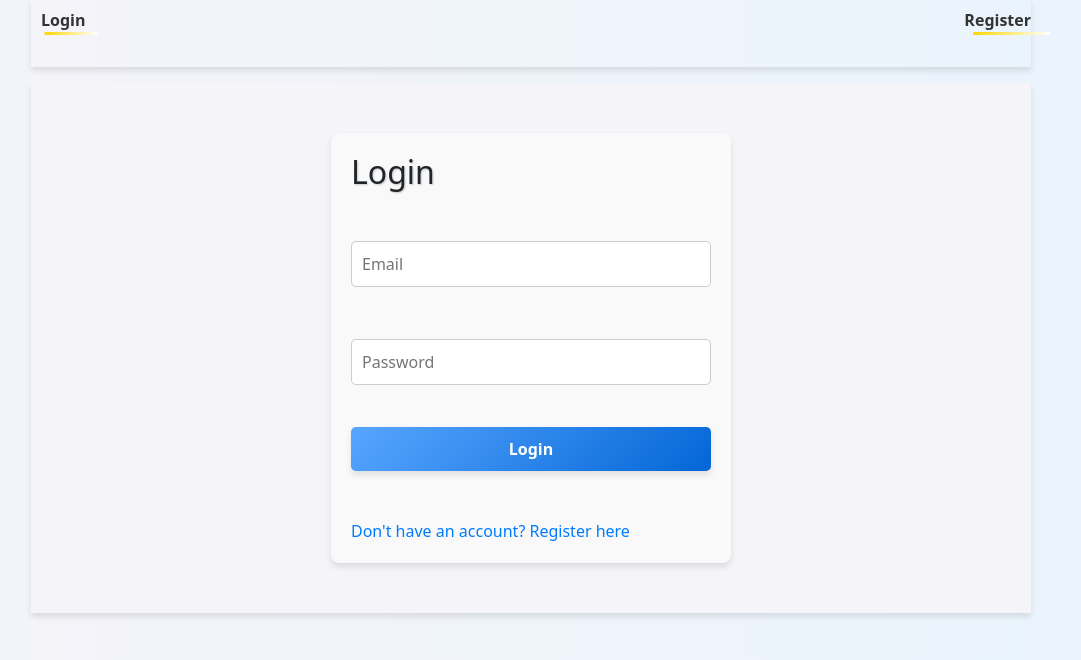
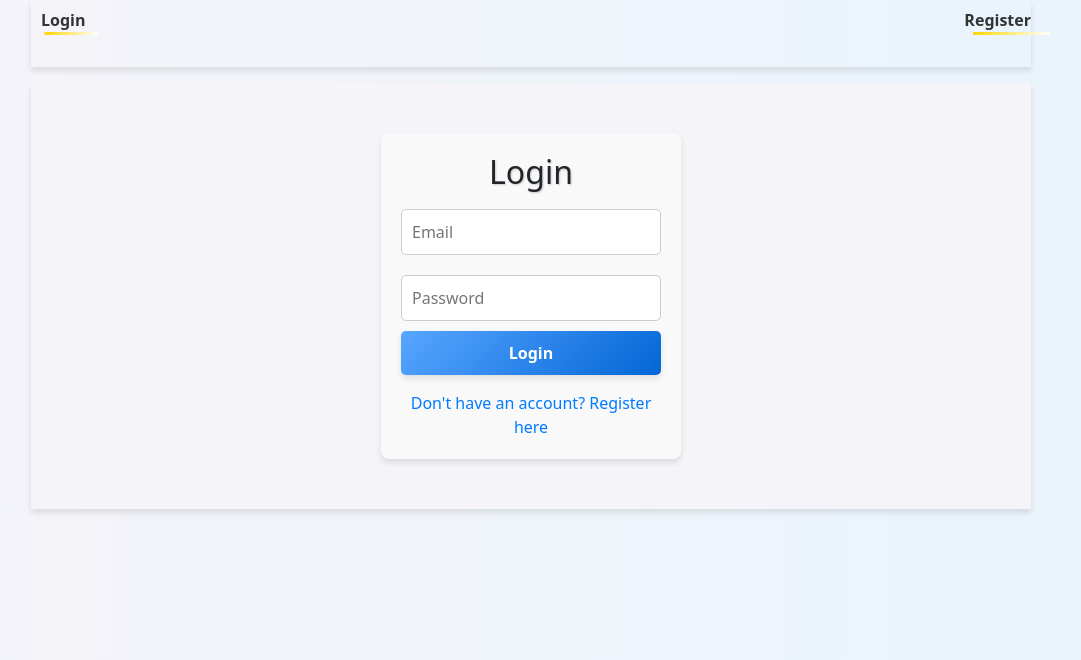
Before and after one commit to FidelCastro007/Library_App_Pluss, a React (Create React App) app in the folder frontend/: page /login in a window 1280 px wide. Shown: the top 660 px of the page, without its empty margins (109-1190 px from the left). Built offline with nearby package versions, Linux system fonts and the light colour scheme; the HTML template or start-up script is replaced by a standard one.

Commit message:
Update App.css

```diff
--- a/frontend/src/App.css
+++ b/frontend/src/App.css
@@ -161,7 +161,7 @@ input[type="checkbox"] {
 }
 
 /* Form Container */
-.form-container {
+.form-containers {
   display: flex;
   gap: 2rem;
   align-items: flex-start;
```
